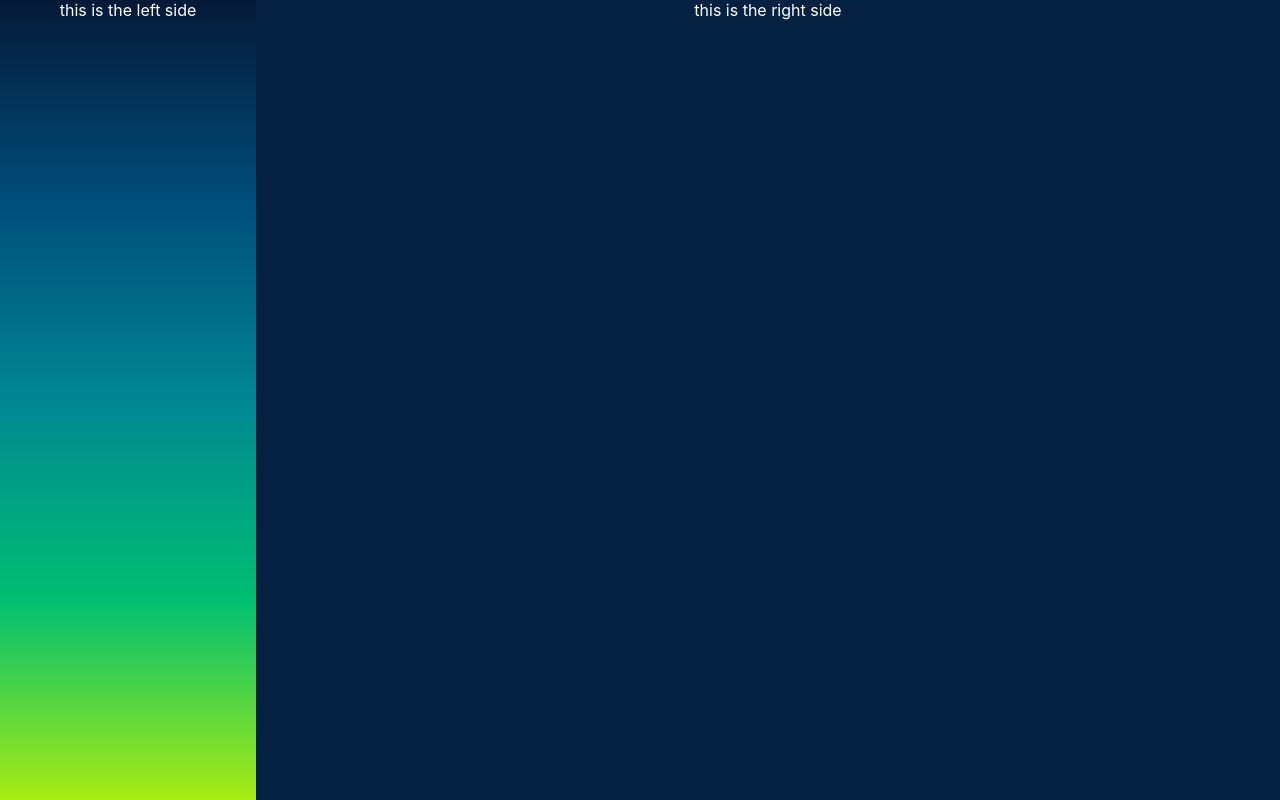
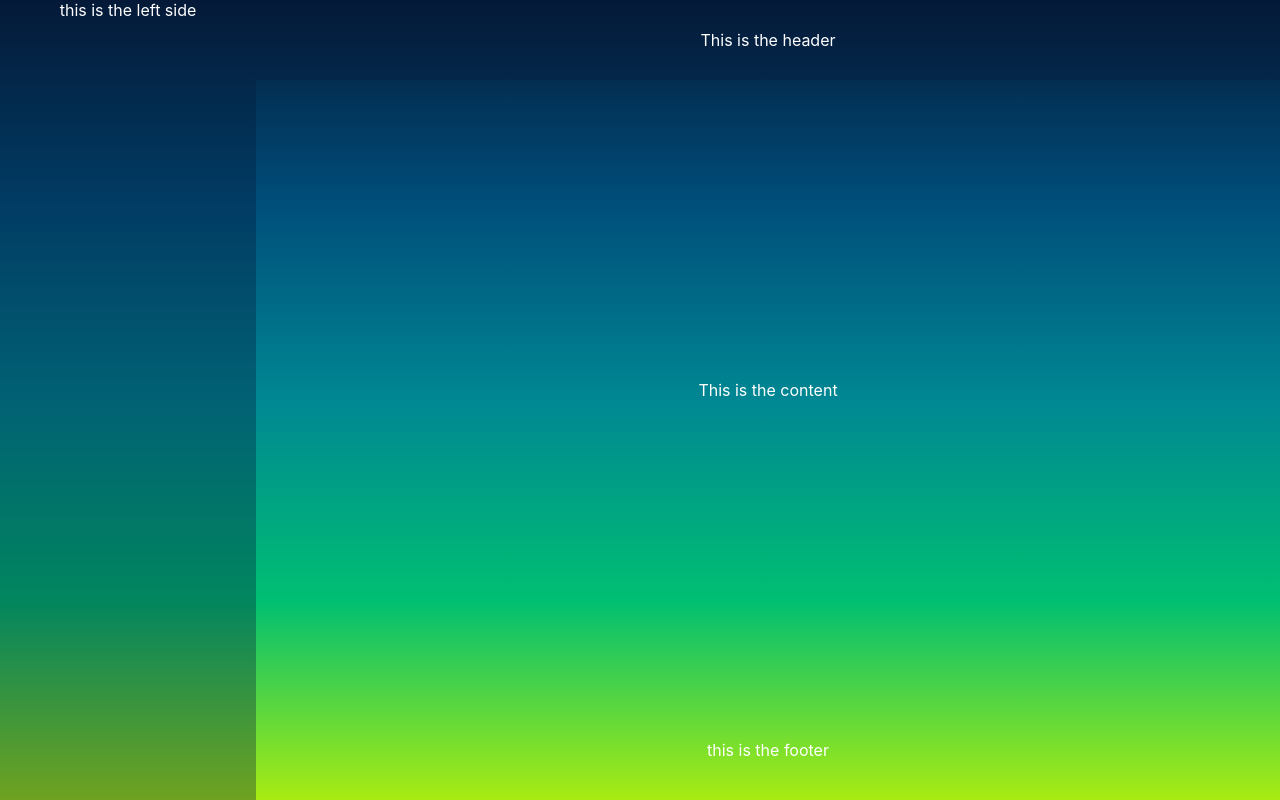
Before and after one commit to MichiyoYo/om-nom, a React (Create React App) app: page / in a window 1280 px wide. Built offline with nearby package versions, Linux system fonts and the light colour scheme.

Commit message:
added layout style

```diff
--- a/src/App.js
+++ b/src/App.js
@@ -5,7 +5,14 @@ import SideBar from "./components/layout/SideBar";
 import SplitScreen from "./components/layout/SplitScreen";
 
 const AppContainer = styled.div`
-  background-color: #282c34;
+  background-image: linear-gradient(
+    to bottom,
+    #051937,
+    #004d7a,
+    #008793,
+    #00bf72,
+    #a8eb12
+  );
   min-height: 100vh;
   color: #fff;
 `;
--- /dev/null
+++ b/src/components/layout/Content.js
@@ -0,0 +1,15 @@
+import React from "react";
+import styled from "styled-components";
+
+const ContentWrap = styled.main`
+  flex: 5;
+  display: flex;
+  justify-content: center;
+  align-items: center;
+`;
+
+function Content(props) {
+  return <ContentWrap>This is the content</ContentWrap>;
+}
+
+export default Content;
--- /dev/null
+++ b/src/components/layout/Footer.js
@@ -0,0 +1,16 @@
+import React from "react";
+import styled from "styled-components";
+
+const FooterWrap = styled.footer`
+  flex: 1;
+  max-height: 100px;
+  display: flex;
+  justify-content: center;
+  align-items: center;
+`;
+
+function Footer(props) {
+  return <FooterWrap>this is the footer</FooterWrap>;
+}
+
+export default Footer;
--- /dev/null
+++ b/src/components/layout/Header.js
@@ -0,0 +1,17 @@
+import React from "react";
+import styled from "styled-components";
+
+const HeaderWrap = styled.header`
+  flex: 1;
+  max-height: 80px;
+  display: flex;
+  justify-content: center;
+  align-items: center;
+  background-color: #041b3a59;
+`;
+
+function Header(props) {
+  return <HeaderWrap>This is the header</HeaderWrap>;
+}
+
+export default Header;
--- a/src/components/layout/MainContainer.js
+++ b/src/components/layout/MainContainer.js
@@ -1,13 +1,24 @@
 import React from "react";
 import styled from "styled-components";
+import Content from "./Content";
+import Footer from "./Footer";
+import Header from "./Header";
 
 const MainContainerWrap = styled.div`
   min-height: 100vh;
-  background-color: #042141;
+  display: flex;
+  flex-direction: column;
+  justify-content: space-evenly;
 `;
 
 const MainContainer = () => {
-  return <MainContainerWrap>this is the right side</MainContainerWrap>;
+  return (
+    <MainContainerWrap>
+      <Header />
+      <Content />
+      <Footer />
+    </MainContainerWrap>
+  );
 };
 
 export default MainContainer;
--- a/src/components/layout/SideBar.js
+++ b/src/components/layout/SideBar.js
@@ -1,16 +1,10 @@
 import React from "react";
 import styled from "styled-components";
+import { device } from "../../utils/devices";
 
 const SideBarWrap = styled.div`
   min-height: 100vh;
-  background-image: linear-gradient(
-    to bottom,
-    #051937,
-    #004d7a,
-    #008793,
-    #00bf72,
-    #a8eb12
-  );
+  background-color: #041b3a59;
 `;
 
 const SideBar = () => {
--- a/src/components/layout/SplitScreen.js
+++ b/src/components/layout/SplitScreen.js
@@ -1,5 +1,6 @@
 import React from "react";
 import styled from "styled-components";
+import { device } from "../../utils/devices";
 
 const Container = styled.div`
   display: flex;
@@ -10,16 +11,21 @@ const Pane = styled.div`
   flex: ${(props) => props.weight};
   display: flex;
   flex-direction: column;
+  &.pane-left {
+    @media screen and ${device.tablet} {
+      display: none;
+    }
+  }
 `;
 
 function SplitScreen({ children, leftWeight = 1, rightWeight = 1 }) {
   const [left, right] = children;
   return (
     <Container className="container">
-      <Pane className="pane" weight={leftWeight}>
+      <Pane className="pane-left" weight={leftWeight}>
         {left}
       </Pane>
-      <Pane className="pane" weight={rightWeight}>
+      <Pane className="pane-right" weight={rightWeight}>
         {right}
       </Pane>
     </Container>
--- /dev/null
+++ b/src/utils/devices.js
@@ -0,0 +1,20 @@
+const size = {
+  mobileS: "320px",
+  mobileM: "375px",
+  mobileL: "425px",
+  tablet: "768px",
+  laptop: "1024px",
+  laptopL: "1440px",
+  desktop: "2560px",
+};
+
+export const device = {
+  mobileS: `(max-width: ${size.mobileS})`,
+  mobileM: `(max-width: ${size.mobileM})`,
+  mobileL: `(max-width: ${size.mobileL})`,
+  tablet: `(max-width: ${size.tablet})`,
+  laptop: `(max-width: ${size.laptop})`,
+  laptopL: `(max-width: ${size.laptopL})`,
+  desktop: `(max-width: ${size.desktop})`,
+  desktopL: `(max-width: ${size.desktop})`,
+};
```
